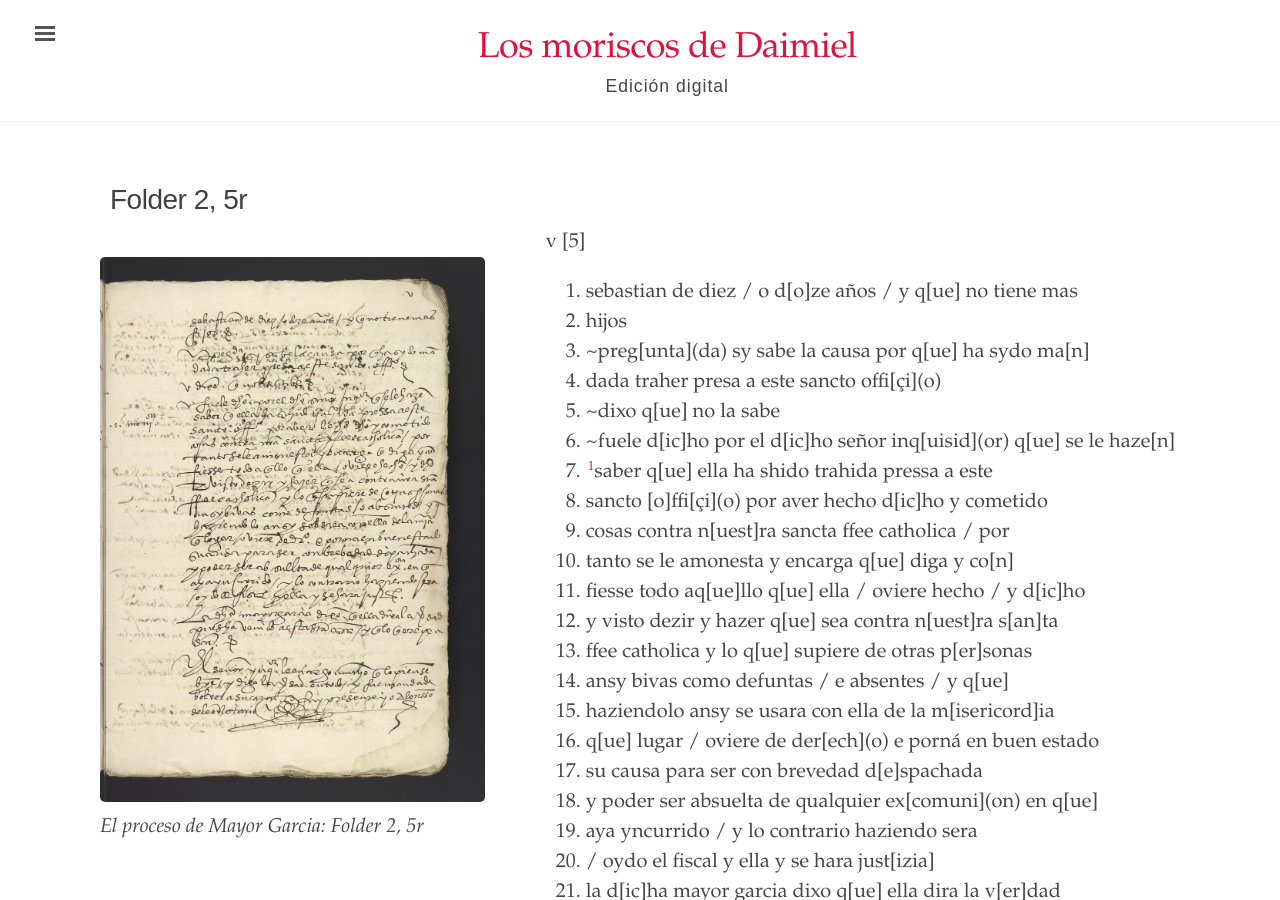
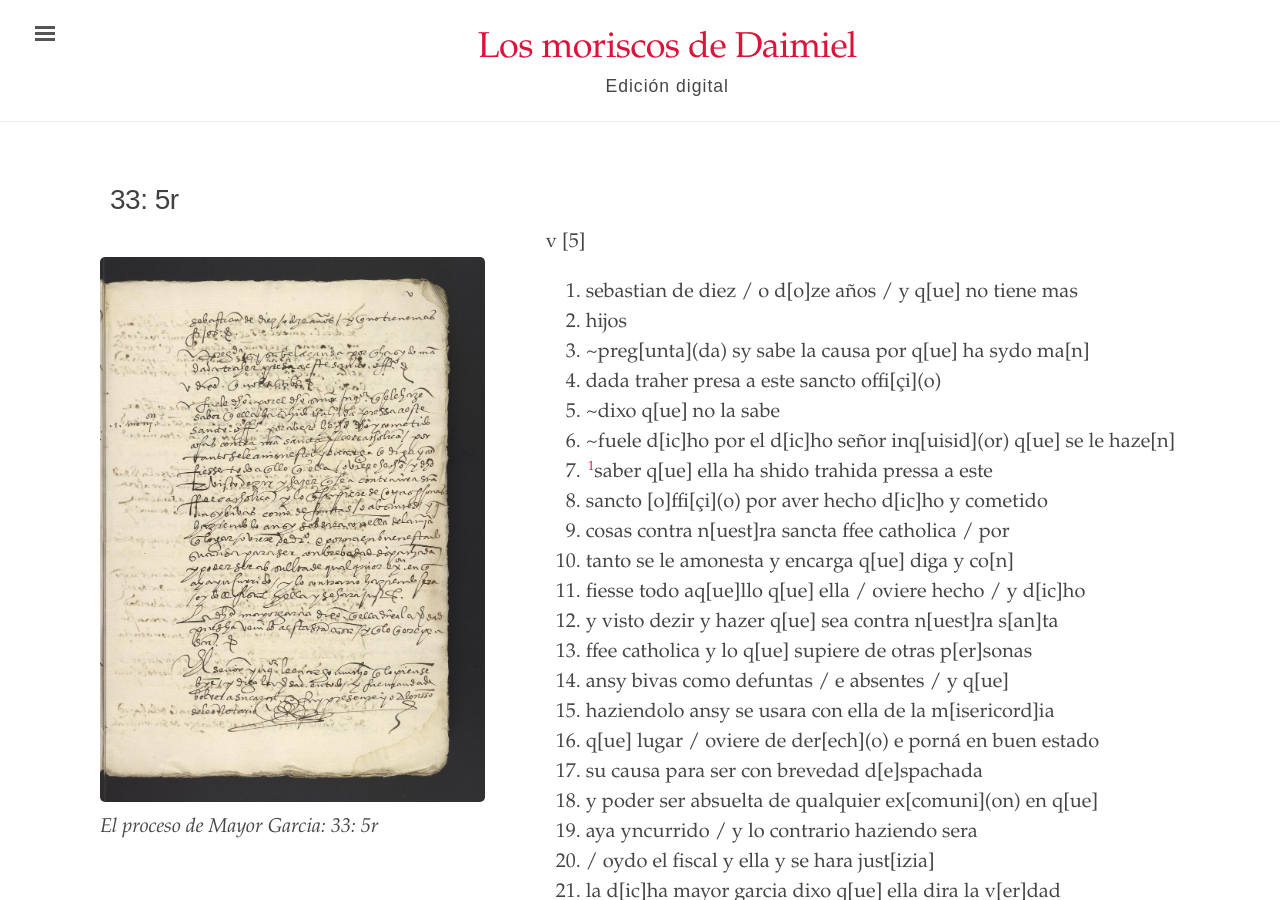
Before and after one commit to digbmc/moriscos-daimel, a Jekyll site: the page built from _texts/folder-2-5r.md, in a window 1280 px wide and 900 px high. Built offline with Jekyll 4.4.1, drawn with Linux system fonts in a browser that asks for light colours.

Commit message:
Update folder-2-5r.md

```diff
--- a/_texts/folder-2-5r.md
+++ b/_texts/folder-2-5r.md
@@ -1,6 +1,6 @@
 ---
 layout: manuscrito
-title: Folder 2, 5r
+title: "33: 5r"
 image: /assets/images/Folder_2_5r.jpg
 body_class: wide-page
 order: 9
```
